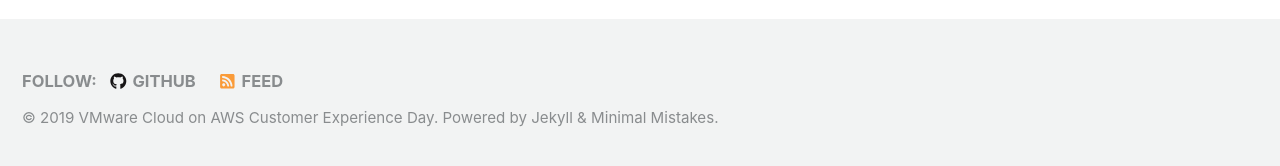
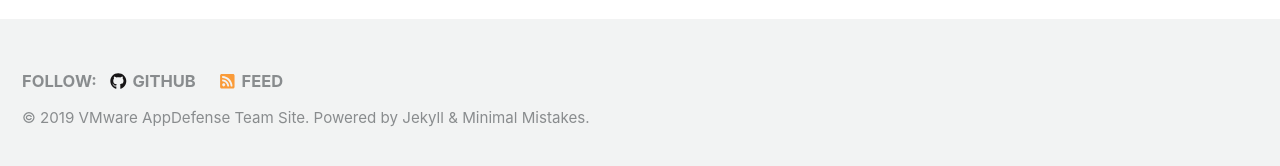
Before and after one commit to vmware-csa-team/AppDefense-Quick-Start-Guide, a Jekyll site: the page built from index.html, in a window 1280 px wide and 900 px high, scrolled down 1122 px. Shown: the part 726-892 px from the top of the window. Built offline with Jekyll 4.4.1, drawn with Linux system fonts in a browser that asks for light colours; nearby versions of some CDN libraries; the list of posts is cut into pages by our own code; some of the changed text lies outside the part shown.

Commit message:
title change

```diff
--- a/_config.yml
+++ b/_config.yml
@@ -9,7 +9,7 @@ minimal_mistakes_skin    : "default" #"default", dark "air", "aqua", "contrast",
 
 # Site Settings
 locale                   : "en-US"
-title                    : "VMware Cloud on AWS Customer Experience Day"
+title                    : "VMware AppDefense Team Site"
 title_separator          : "-"
 name                     :
 description              : "This site is a resource for all things VMware Cloud on AWS related"
```
